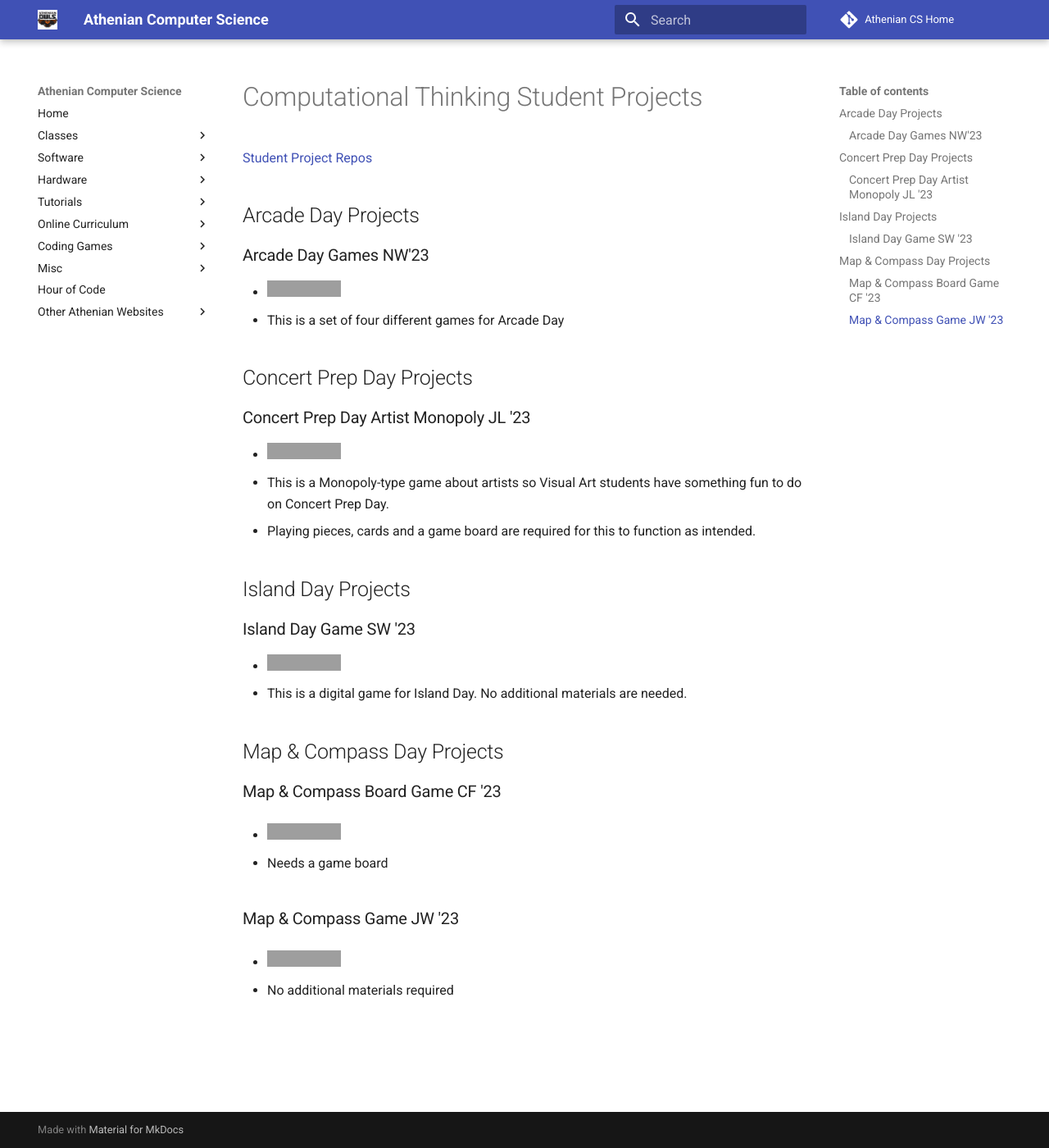
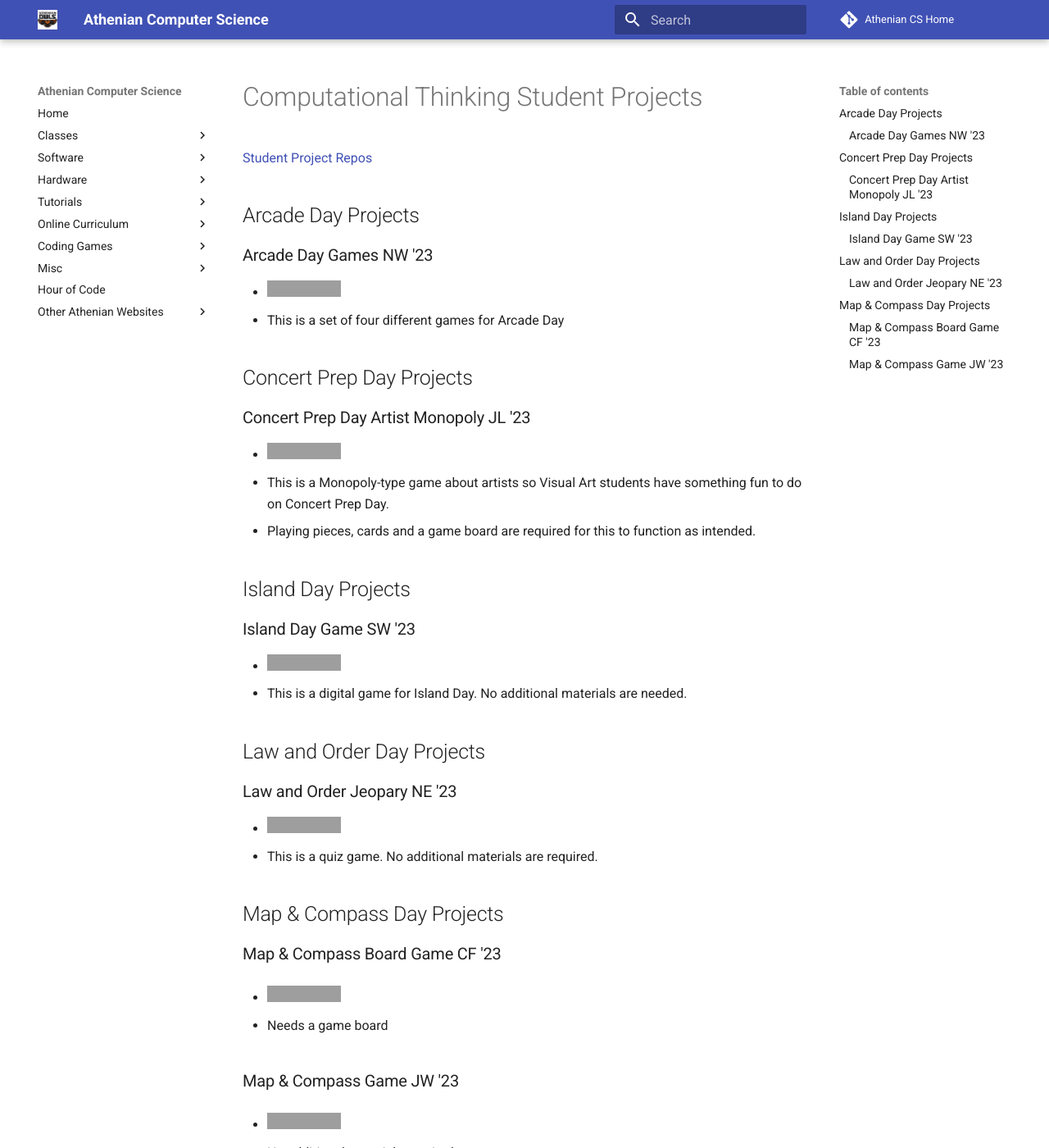
Before and after one commit to athenian-computational-thinking/athenian-cs-mkdocs, an MkDocs documentation site: the page built from docs/ct-projects.md, in a window 1280 px wide and 1400 px high. Shown: the whole window at 82% size. Built offline with MkDocs 1.6.1 and Material for MkDocs 9.7.7, drawn with Linux system fonts in a browser that asks for light colours; comment, search, counter and statistics services are not loaded; grey boxes are pictures that could not be loaded.

Commit message:
Update ct-projects.md

```diff
--- a/docs/ct-projects.md
+++ b/docs/ct-projects.md
@@ -4,7 +4,7 @@
 
 ## Arcade Day Projects
 
-### Arcade Day Games NW'23
+### Arcade Day Games NW '23
 * [![Run on Repl.it](https://repl.it/badge/github/athenian-ct-projects/Arcade-Day-Game-NW)](https://repl.it/github/athenian-ct-projects/Arcade-Day-Game-NW)
 * This is a set of four different games for Arcade Day
 
@@ -16,11 +16,20 @@
 * This is a Monopoly-type game about artists so Visual Art students have something fun to do on Concert Prep Day.
 * Playing pieces, cards and a game board are required for this to function as intended.
 
+
 ## Island Day Projects
 
 ### Island Day Game SW '23
 * [![Run on Repl.it](https://repl.it/badge/github/athenian-ct-projects/Island-Day-SW)](https://repl.it/github/athenian-ct-projects/Island-Day-SW)
 * This is a digital game for Island Day. No additional materials are needed.
+
+
+## Law and Order Day Projects
+
+### Law and Order Jeopary NE '23
+* [![Run on Repl.it](https://repl.it/badge/github/athenian-ct-projects/Law-and-Order-Jeopardy-NE)](https://repl.it/github/athenian-ct-projects/Law-and-Order-Jeopardy-NE)
+* This is a quiz game. No additional materials are required.
+
 
 ## Map & Compass Day Projects
 
```
